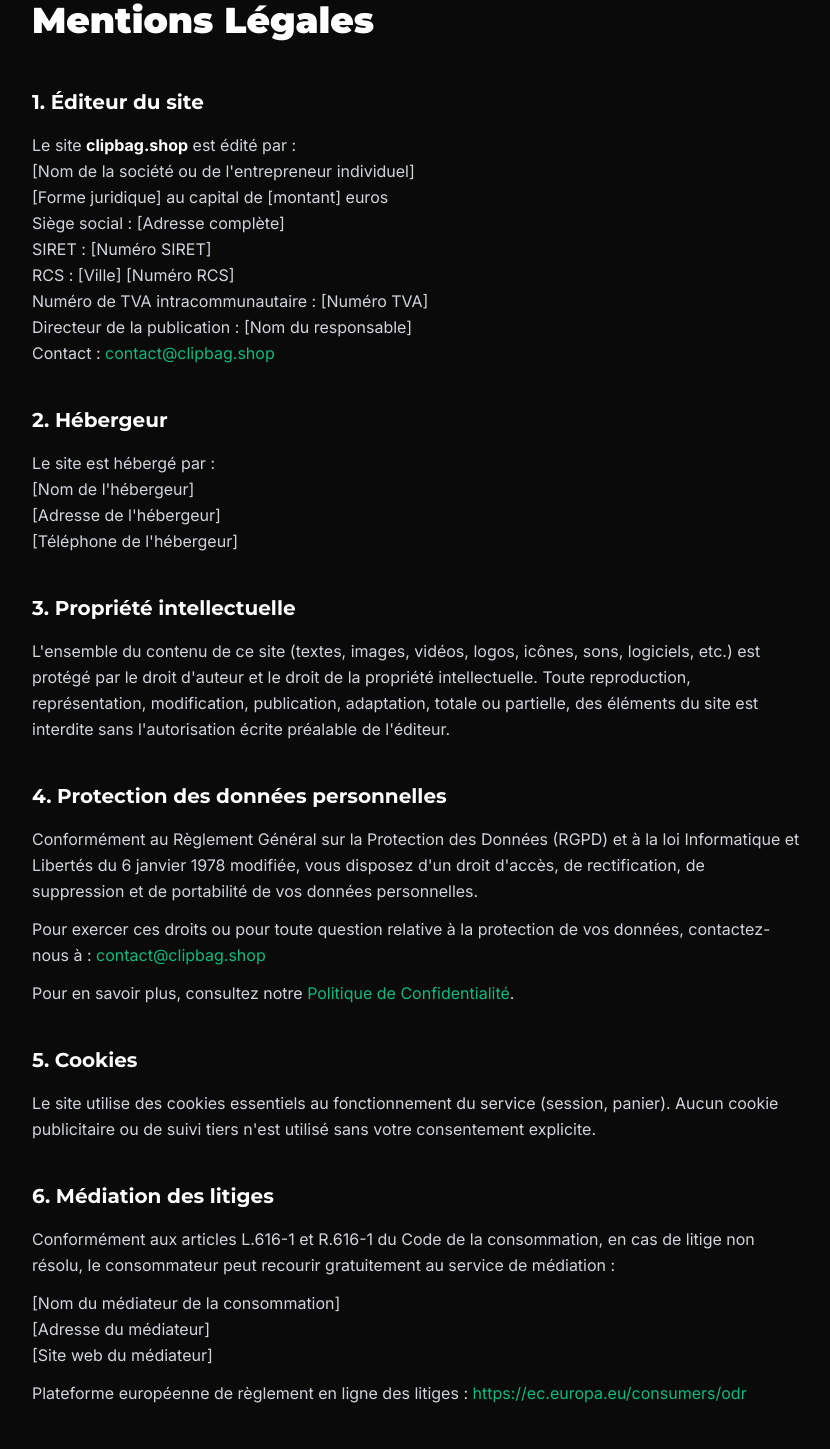
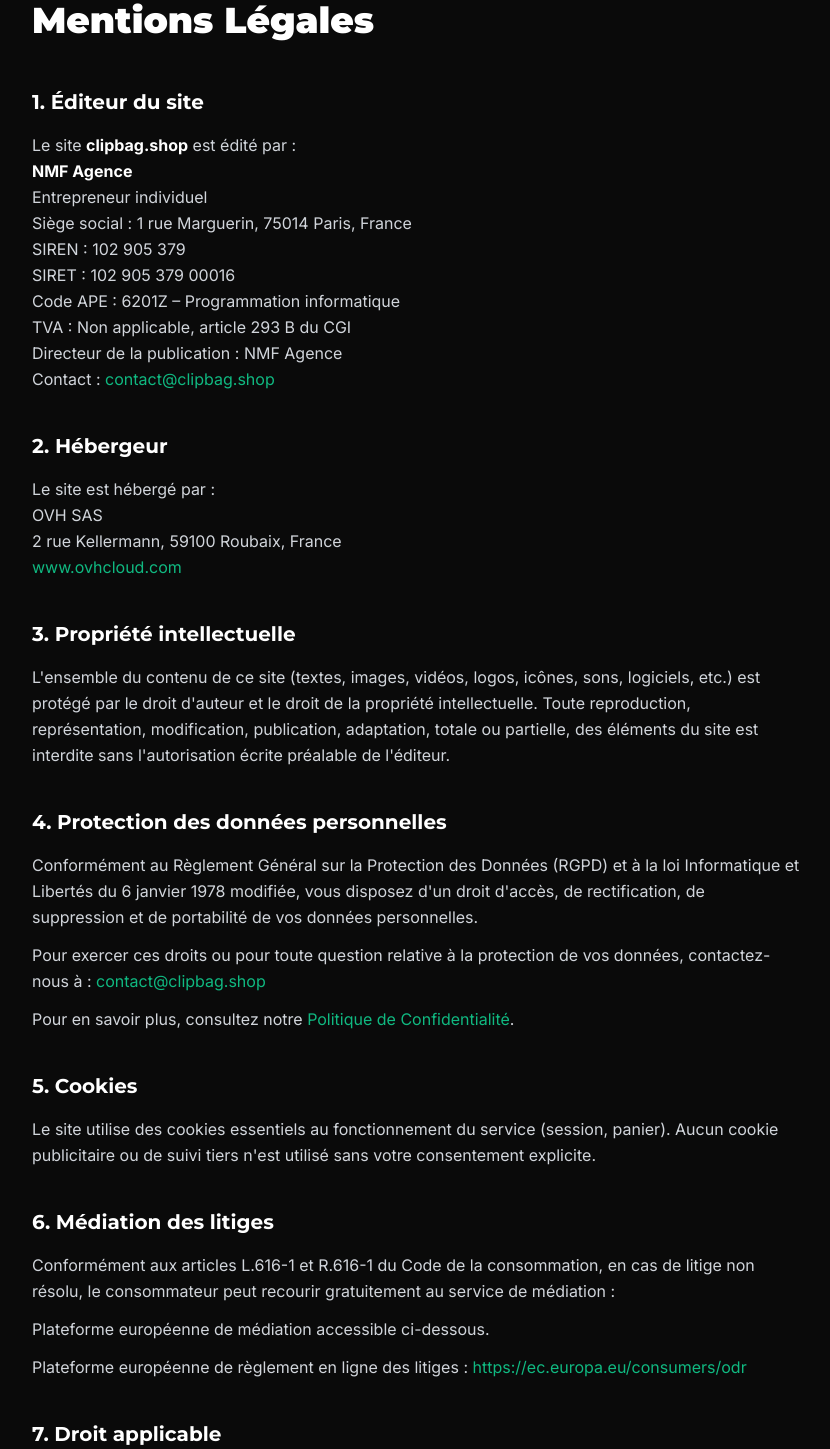
Before and after one commit to nicolasMaillard49/first-ecommerce-site, a Nuxt app in the folder frontend/: page /mentions-legales in a window 1280 px wide. Shown: the part 180-1629 px from the top of the page, without its empty margins (224-1054 px from the left). Built offline with nearby package versions, Linux system fonts and the light colour scheme.

Commit message:
feat: update mentions légales with company details and add ads static generator documentation

```diff
--- a/frontend/pages/mentions-legales.vue
+++ b/frontend/pages/mentions-legales.vue
@@ -34,13 +34,14 @@
           <h2 class="font-display font-bold text-xl text-white mb-4">1. Éditeur du site</h2>
           <p>
             Le site <strong class="text-white">clipbag.shop</strong> est édité par :<br />
-            [Nom de la société ou de l'entrepreneur individuel]<br />
-            [Forme juridique] au capital de [montant] euros<br />
-            Siège social : [Adresse complète]<br />
-            SIRET : [Numéro SIRET]<br />
-            RCS : [Ville] [Numéro RCS]<br />
-            Numéro de TVA intracommunautaire : [Numéro TVA]<br />
-            Directeur de la publication : [Nom du responsable]<br />
+            <strong class="text-white">NMF Agence</strong><br />
+            Entrepreneur individuel<br />
+            Siège social : 1 rue Marguerin, 75014 Paris, France<br />
+            SIREN : 102 905 379<br />
+            SIRET : 102 905 379 00016<br />
+            Code APE : 6201Z – Programmation informatique<br />
+            TVA : Non applicable, article 293 B du CGI<br />
+            Directeur de la publication : NMF Agence<br />
             Contact : <a href="mailto:contact@clipbag.shop" class="text-brand hover:text-brand-light transition-colors">contact@clipbag.shop</a>
           </p>
         </section>
@@ -50,9 +51,9 @@
           <h2 class="font-display font-bold text-xl text-white mb-4">2. Hébergeur</h2>
           <p>
             Le site est hébergé par :<br />
-            [Nom de l'hébergeur]<br />
-            [Adresse de l'hébergeur]<br />
-            [Téléphone de l'hébergeur]
+            OVH SAS<br />
+            2 rue Kellermann, 59100 Roubaix, France<br />
+            <a href="https://www.ovhcloud.com" target="_blank" rel="noopener noreferrer" class="text-brand hover:text-brand-light transition-colors">www.ovhcloud.com</a>
           </p>
         </section>
 
@@ -96,9 +97,7 @@
             Conformément aux articles L.616-1 et R.616-1 du Code de la consommation, en cas de litige non résolu, le consommateur peut recourir gratuitement au service de médiation :
           </p>
           <p class="mt-3">
-            [Nom du médiateur de la consommation]<br />
-            [Adresse du médiateur]<br />
-            [Site web du médiateur]
+            Plateforme européenne de médiation accessible ci-dessous.
           </p>
           <p class="mt-3">
             Plateforme européenne de règlement en ligne des litiges :
```
Also changed, not shown: 2 other files (tests, documents, lock files or other folders).
